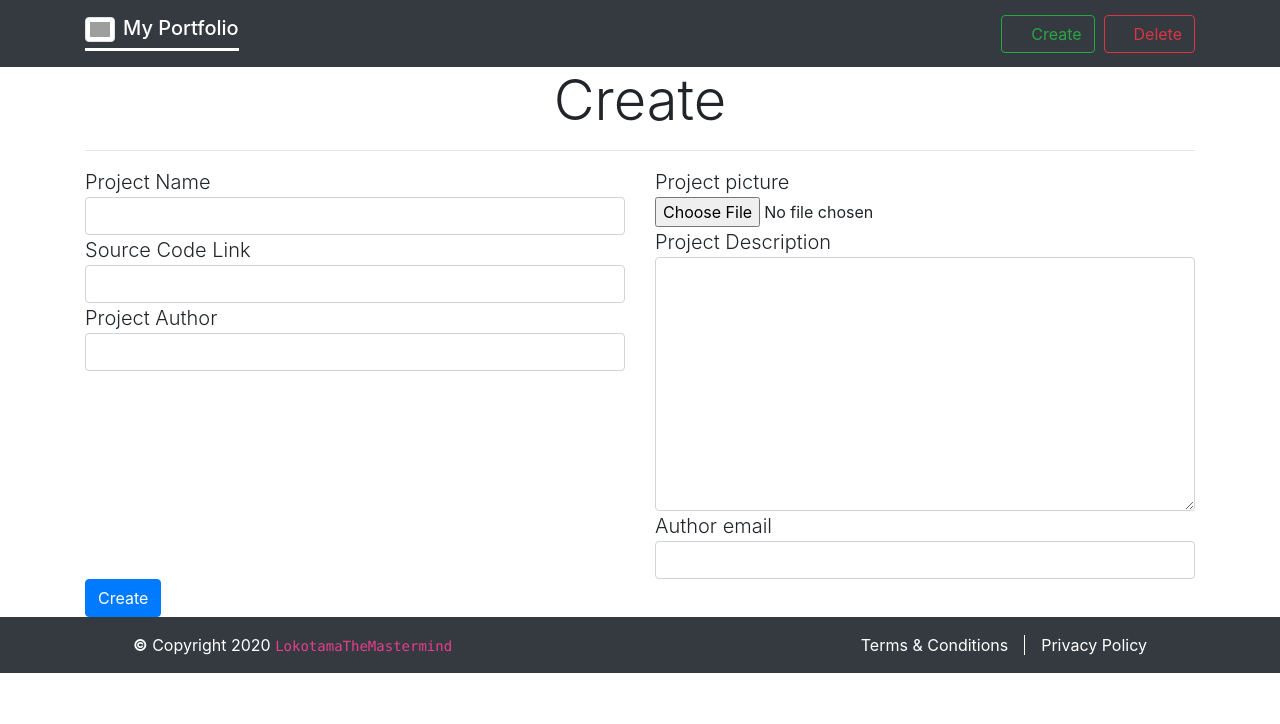
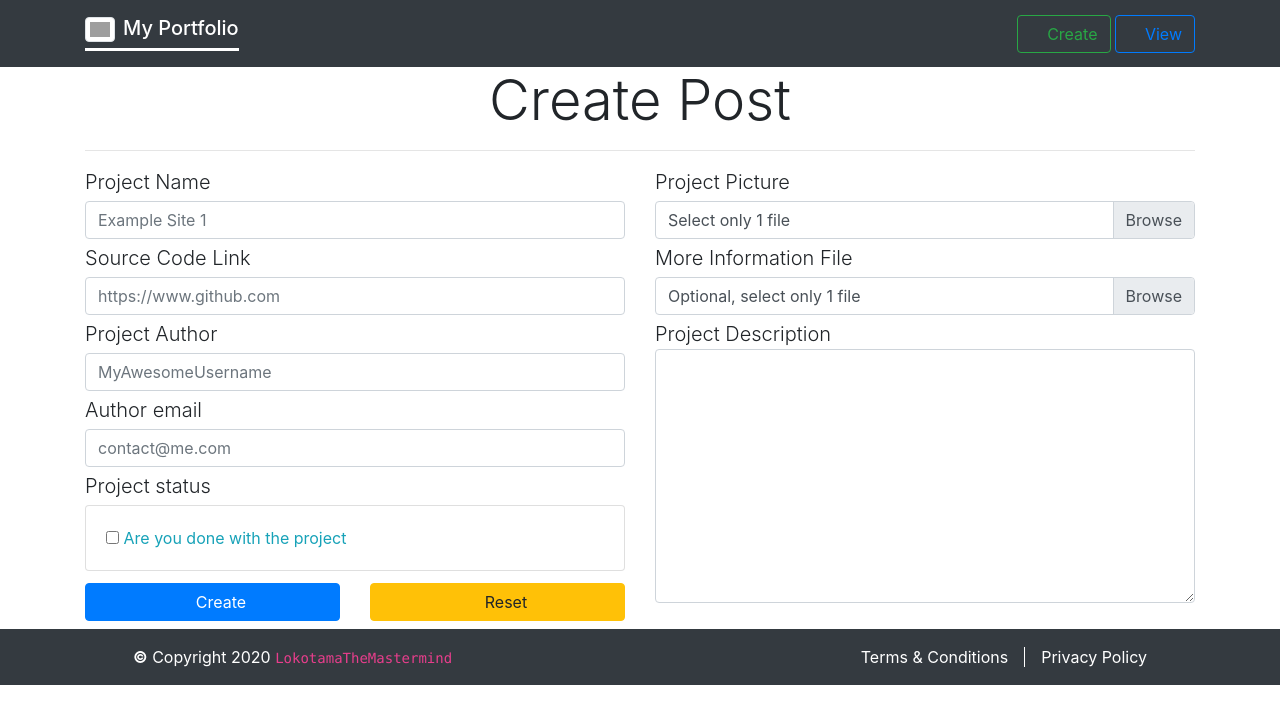
Before and after one commit to LokotamaTheMastermind/website-portfolio-django-project, a Django app: page /management/create/ in a window 1280 px wide. Shown: the top 724 px of the page. Run offline with Django 3.2, Linux system fonts and the light colour scheme; the visitor is signed in with stand-in values (Sample User, id 1); some libraries are stand-ins or nearby versions; some web fonts are replaced; grey boxes are pictures that could not be loaded.

Commit message:
Changed main/models.py file and the maanagement/forms.py files also with the management/ templates and the urls and views for the management/ django app and changed the 2nd navbar

```diff
--- a/src/main/models.py
+++ b/src/main/models.py
@@ -9,8 +9,8 @@ class Project(models.Model):
                                     help_text='Name of the website project', verbose_name='Project name', default='Example Site', unique=True)
     project_description = models.TextField(blank=False, null=False, verbose_name='Project description',
                                            help_text='Make this section long explaining what the project is about', default='This is a website I made for ...')
-    project_picture = models.ImageField(blank=False, default='shared/pics/projects/default.jpg', null=False,
-                                        help_text='Home page view of the project <em>Should be personal pictures and not from external sites</em><br>It must be one picture', verbose_name='Project picture path', upload_to='pics/projects')
+    project_picture = models.ImageField(default='shared/pics/projects/default.jpg',
+                                        help_text='Home page view of the project <em>Should be personal pictures and not from external sites</em><br>It must be one picture', verbose_name='Project picture path', upload_to='pics/projects', blank=True, null=True)
     project_url = models.URLField(blank=False, null=False, default='https://github.com/LokotamaTheMastermind/',
                                   help_text='GitHub link to project for personal account', verbose_name='Source code link')
     author = models.CharField(max_length=50, blank=False, null=False,
@@ -18,9 +18,9 @@ class Project(models.Model):
     author_email = models.EmailField(help_text='Email of the project owner', verbose_name='Owner email',
                                      blank=False, null=False, default='lokotamathemastermind2@gmail.com')
     posted_at = models.DateTimeField(
-        auto_now_add=True, help_text='Different from project creation date', verbose_name='Post date', blank=False, null=False)
+        auto_now_add=True, help_text='Different from project creation date', verbose_name='Post date', blank=True, null=True)
     extra_information = models.FileField(
-        help_text='Extra information about project', blank=False, null=False, upload_to='info/', verbose_name='Extra information file path', validators=[FileExtensionValidator([
+        help_text='Extra information about project', blank=True, null=True, upload_to='info/', verbose_name='Extra information file path', validators=[FileExtensionValidator([
             'txt'
         ])], default='shared/info/default.txt')
     is_in_progress = models.BooleanField(default=False, blank=False, null=False,
@@ -32,7 +32,7 @@ class Project(models.Model):
     def read_file_content(self):
         import os
 
-        PHYSICAL_PATH = f"{os.path.join(os.path.dirname(settings.BASE_DIR), 'cdn')}/{self.extra_information.url}".replace(
+        PHYSICAL_PATH = f"{settings.PUBLIC_ROOT}/{self.extra_information.url}".replace(
             '//', '/').replace('\\', '/')
         with open(f"{PHYSICAL_PATH}") as extra_info_file:
             content = extra_info_file.readlines()
--- a/src/management/forms.py
+++ b/src/management/forms.py
@@ -4,19 +4,20 @@ from main.models import Project
 
 class ProjectForm(forms.ModelForm):
     project_name = forms.CharField(
-        required=True, widget=forms.TextInput(attrs={'class': 'form-control'}), label='Project Name')
+        required=True, widget=forms.TextInput(attrs={'class': 'form-control', 'placeholder': 'Example Site 1'}), label='Project Name')
     project_description = forms.CharField(
         widget=forms.Textarea(attrs={'class': 'form-control'}), label='Project Description')
     project_picture = forms.ImageField(
-        label='Project Picture', allow_empty_file=True)
-    project_picture = forms.ImageField(
-        widget=forms.FileInput(attrs={'class': 'form-control-file'}))
+        widget=forms.FileInput(attrs={'class': 'custom-file-input'}), label='Project Picture', allow_empty_file=True)
     project_url = forms.URLField(
-        required=True, widget=forms.URLInput(attrs={'class': 'form-control'}), label='Source Code Link')
+        required=True, widget=forms.URLInput(attrs={'class': 'form-control', 'placeholder': 'https://www.github.com'}), label='Source Code Link')
     author = forms.CharField(
-        required=True, label='Project Author', widget=forms.TextInput(attrs={'class': 'form-control'}))
+        required=True, label='Project Author', widget=forms.TextInput(attrs={'class': 'form-control', 'placeholder': 'MyAwesomeUsername'}))
     author_email = forms.EmailField(required=True, widget=forms.EmailInput(
-        attrs={'class': 'form-control'}), label='Author email')
+        attrs={'class': 'form-control', 'placeholder': 'contact@me.com'}), label='Author email')
+    extra_information = forms.FileField(widget=forms.FileInput(
+        attrs={'class': 'custom-file-input'}), label='More Information File')
+    is_in_progess = forms.BooleanField(label='Done')
 
     class Meta:
         model = Project
--- a/src/management/templates/management/create.html
+++ b/src/management/templates/management/create.html
@@ -6,32 +6,74 @@
 <main>
     <section class="container-fluid">
         <div class="container">
-            <h1 class="display-4 text-center">Create</h1>
+            <h1 class="display-4 text-center">Create Post</h1>
             <hr>
-            <form action="">
+
+            <!-- Creation Form -->
+            <form action="{% url 'management:management-create' %}" method="POST" enctype="multipart/form-data">
+                {% csrf_token %}
                 <div class="row">
                     <div class="col-lg-6">
                         <div class="lead">{{ form.project_name.label }}</div>
+                        <div class="pb-1"></div>
                         {{ form.project_name }}
+                        <div class="pb-1"></div>
 
                         <div class="lead">{{ form.project_url.label }}</div>
+                        <div class="pb-1"></div>
                         {{ form.project_url }}
+                        <div class="pb-1"></div>
 
                         <div class="lead">{{ form.author.label }}</div>
+                        <div class="pb-1"></div>
                         {{ form.author }}
+                        <div class="pb-1"></div>
+
+                        <div class="lead">{{ form.author_email.label }}</div>
+                        <div class="pb-1"></div>
+                        {{ form.author_email }}
+                        <div class="pb-1"></div>
+
+                        <div class="lead">{{ form.is_in_progress.label }}</div>
+                        <div class="pb-1"></div>
+                        <div class="card">
+                            <div class="card-body">{{ form.is_in_progess }} <span class="text-info">Are you done with
+                                    the project</span></div>
+                        </div>
+                        <div class="pb-1"></div>
+                        <div class="row">
+                            <div class="col-6">
+                                <button type="submit" class="btn btn-primary w-100 mt-2 mb-2"><i
+                                        class="fa fa-plus-circle"></i> Create</button>
+                            </div>
+                            <div class="col-6">
+                                <button type="reset" class="btn btn-warning w-100 mt-2 mb-2"><i
+                                        class="fa fa-recycle"></i> Reset</button>
+                            </div>
+                        </div>
                     </div>
+
                     <div class="col-lg-6">
-                        <div class="lead">{{ form.project_picture.label }}</div>
-                        {{ form.project_picture }}
+                        <span class="lead">{{ form.project_picture.label }}</span>
+                        <div class="pb-1"></div>
+                        <div class="custom-file">
+                            {{ form.project_picture }}
+                            <label class="custom-file-label">Select only 1 file</label>
+                        </div>
+                        <div class="pb-1"></div>
+
+                        <span class="lead">{{ form.extra_information.label }}</span>
+                        <div class="pb-1"></div>
+                        <div class="custom-file">
+                            {{ form.extra_information }}
+                            <label class="custom-file-label">Optional, select only 1 file</label>
+                        </div>
+                        <div class="pb-1"></div>
 
                         <div class="lead">{{ form.project_description.label }}</div>
                         {{ form.project_description }}
-
-                        <div class="lead">{{ form.author_email.label }}</div>
-                        {{ form.author_email }}
                     </div>
                 </div>
-                <button type="submit" class="btn btn-primary">Create</button>
             </form>
         </div>
     </section>
--- a/src/management/urls.py
+++ b/src/management/urls.py
@@ -4,5 +4,8 @@ from .views import *
 app_name = 'management'
 
 urlpatterns = [
-    path('create/', create, name='management-create')
+    path('', index, name='management-view'),
+    path('create/', create, name='management-create'),
+    path('delete/<int:id>', delete, name='management-delete'),
+    path('update/<int:id>', update, name='management-update'),
 ]
--- a/src/management/views.py
+++ b/src/management/views.py
@@ -1,29 +1,47 @@
 from django.shortcuts import render
 from django.contrib.auth.decorators import login_required
 from .forms import ProjectForm
+from main.models import Project
 
 
 @login_required
 def index(request):
-    form = ProjectForm()
+    projects = Project.objects.all()
     context = {
-        'form': form
+        'posts': projects
     }
     return render(request, 'management/index.html', context)
 
 
 @login_required
 def create(request):
-    form = ProjectForm(request.POST or None)
+    form = ProjectForm(request.POST or None, request.FILES or None)
+
+    if request.method == "POST":
+        form = ProjectForm(request.POST or None, request.FILES or None)
+        if form.is_valid:
+            form.save()
+
     context = {
         'form': form
     }
     return render(request, 'management/create.html', context)
 
 
-def delete(request):
-    form = ProjectForm()
+def delete(request, id):
+    deleted = False
+    project_id = Project.objects.get(id=id)
+
+    if request.method == "POST":
+        project_id.delete()
+        deleted = True
+
     context = {
-        'form': form
+        'deleted': deleted,
+        'item': project_id
     }
     return render(request, 'management/delete.html', context)
+
+
+def update(request, id):
+    context = {}
--- a/src/templates/shared/components/navbar2.html
+++ b/src/templates/shared/components/navbar2.html
@@ -41,10 +41,11 @@
 
         <!-- Right-aligned buttons -->
         <div class="dropdown ml-1">
-            <button class="btn btn-outline-success" type="button"><i class="fa fa-plus"></i> Create</button>&nbsp;
-            <a href="{% url 'main:project-list' %}" class="btn-link no-decoration"><button
-                    class="btn btn-outline-danger" type="button"><i class="fa fa-trash"></i>
-                    Delete</button></a>
+            <a href="{% url 'management:management-create' %}"><button class="btn btn-outline-success" type="button"><i
+                        class="fa fa-plus"></i> Create</button></a>
+            <a href="{% url 'management:management-view' %}" class="btn-link no-decoration"><button
+                    class="btn btn-outline-primary" type="button"><i class="fa fa-eye"></i>
+                    View</button></a>
         </div>
 
 </nav>
```
Also changed, not shown: src/management/templates/management/delete.html (+74 -0 lines), src/management/templates/management/index.html (+27 -0 lines).
